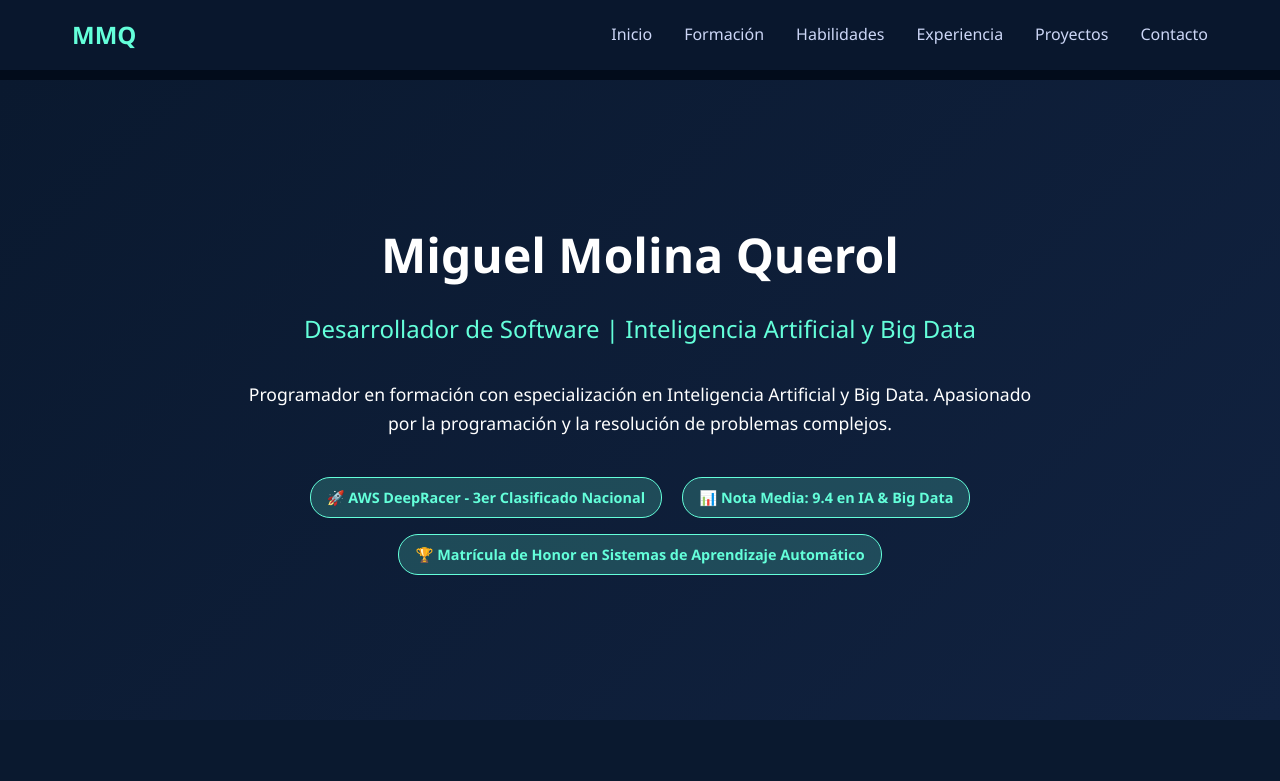
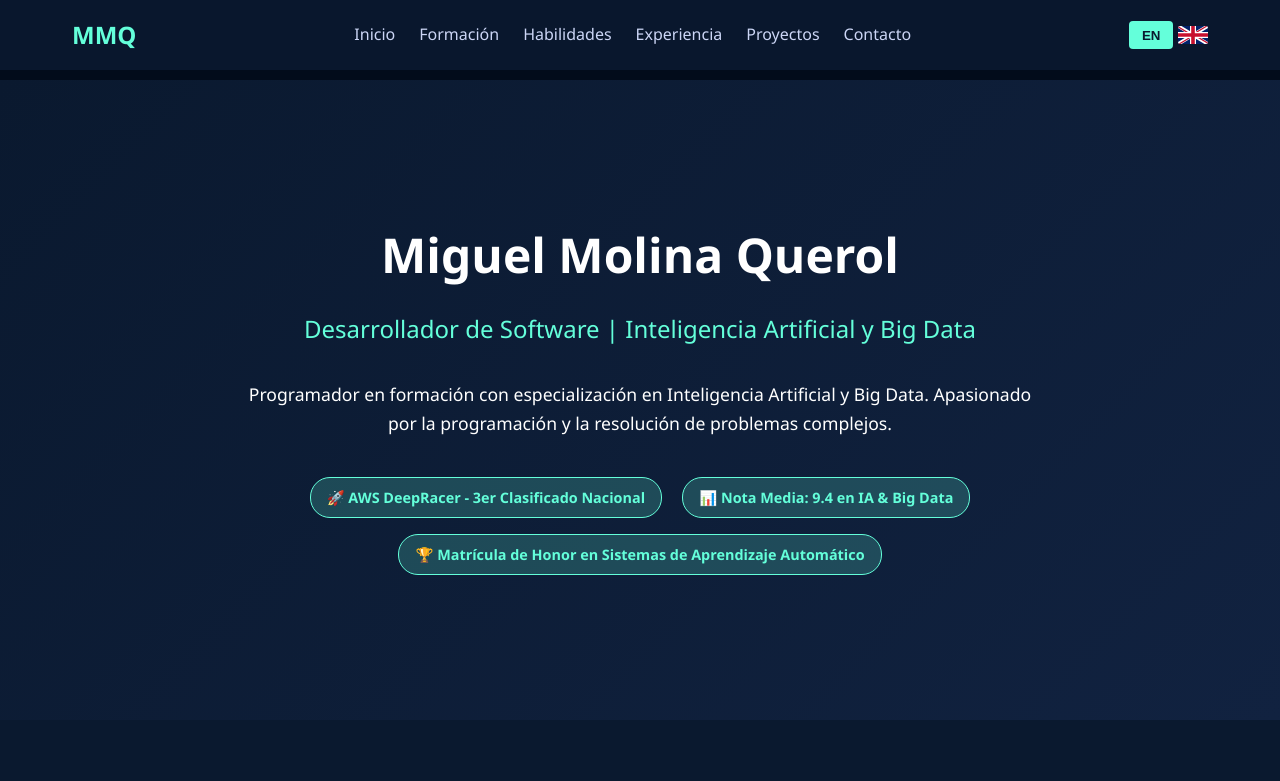
Before and after one commit to molirs/molirs.github.io, a plain HTML site: page index.html in a window 1280 px wide. Shown: the top 781 px of the page. Drawn offline with Linux system fonts and the light colour scheme.

Commit message:
Comienzo con la implementacion de la traduccion del portfolio al ingles. Asi como la estraccion de los scripts a archivos .js externos al index.html

```diff
--- a/index.html
+++ b/index.html
@@ -7,12 +7,13 @@
     <link rel="stylesheet" href="style.css">
     <style></style>
 </head>
+
 <body>
 <!-- Navigation -->
 <nav>
     <div class="nav-container">
         <a href="#" class="logo">MMQ</a>
-        <ul class="nav-links">
+        <ul id="nav-es" class="nav-links lang-content es">
             <li><a href="#home">Inicio</a></li>
             <li><a href="#about">Formación</a></li>
             <li><a href="#skills">Habilidades</a></li>
@@ -20,6 +21,22 @@
             <li><a href="#projects">Proyectos</a></li>
             <li><a href="#contact">Contacto</a></li>
         </ul>
+        <ul id="nav-en" class="nav-links lang-content en" hidden>
+            <!-- English copies (hidden by default) -->
+            <li><a href="#home">Home</a></li>
+            <li><a href="#about">Education</a></li>
+            <li><a href="#skills">Skills</a></li>
+            <li><a href="#experience">Experience</a></li>
+            <li><a href="#projects">Projects</a></li>
+            <li><a href="#contact">Contact</a></li>
+        </ul>
+
+        <!-- Language toggle pushed to the right -->
+        <div class="lang-wrapper">
+            <button id="langBtn" class="lang-toggle">EN</button>
+            <img id="flag-es" class="flag" src="Spain_Flag.svg" alt="ES">
+            <img id="flag-en" class="flag" src="UK_Flag.svg" alt="EN">
+        </div>
     </div>
 </nav>
 
@@ -225,27 +242,7 @@
 <footer>
     <p>&copy; 2025 Miguel Molina Querol. Todos los derechos reservados.</p>
 </footer>
-
-<script>
-    // Smooth scrolling for navigation links
-    document.querySelectorAll('a[href^="#"]').forEach(anchor => {
-        anchor.addEventListener('click', function (e) {
-            e.preventDefault();
-            document.querySelector(this.getAttribute('href')).scrollIntoView({
-                behavior: 'smooth'
-            });
-        });
-    });
-
-    // Add scroll effect to navigation
-    window.addEventListener('scroll', function() {
-        const nav = document.querySelector('nav');
-        if (window.scrollY > 100) {
-            nav.style.backgroundColor = 'rgba(10, 25, 47, 0.98)';
-        } else {
-            nav.style.backgroundColor = 'rgba(10, 25, 47, 0.95)';
-        }
-    });
-</script>
+<script src="smooth-scroll.js"></script>
+<script src="lang-toggle.js"></script>
 </body>
 </html>
--- /dev/null
+++ b/lang-toggle.js
@@ -0,0 +1,27 @@
+const btn = document.getElementById('langBtn');
+const flagEs = document.getElementById('flag-es');
+const flagEn = document.getElementById('flag-en');
+let current = localStorage.getItem('lang') || 'es';
+
+function switchLang() {
+  current = current === 'es' ? 'en' : 'es';
+  localStorage.setItem('lang', current);
+  applyLang();
+}
+
+function applyLang() {
+  // nav links
+  document.getElementById('nav-es').hidden = current !== 'es';
+  document.getElementById('nav-en').hidden = current !== 'en';
+  // sections (hero, about, etc.) – add same logic to your other bilingual blocks
+  document.querySelectorAll('.lang-content.es').forEach(el => el.hidden = current !== 'es');
+  document.querySelectorAll('.lang-content.en').forEach(el => el.hidden = current !== 'en');
+  // flag switch
+  flagEs.hidden = current == 'es';
+  flagEn.hidden = current == 'en';
+  // text on the button
+  btn.textContent = current === 'es' ? 'EN' : 'ES';
+}
+
+btn.addEventListener('click', switchLang);
+applyLang();
--- /dev/null
+++ b/smooth-scroll.js
@@ -0,0 +1,19 @@
+ // Smooth scrolling for navigation links
+    document.querySelectorAll('a[href^="#"]').forEach(anchor => {
+        anchor.addEventListener('click', function (e) {
+            e.preventDefault();
+            document.querySelector(this.getAttribute('href')).scrollIntoView({
+                behavior: 'smooth'
+            });
+        });
+    });
+
+    // Add scroll effect to navigation
+    window.addEventListener('scroll', function() {
+        const nav = document.querySelector('nav');
+        if (window.scrollY > 100) {
+            nav.style.backgroundColor = 'rgba(10, 25, 47, 0.98)';
+        } else {
+            nav.style.backgroundColor = 'rgba(10, 25, 47, 0.95)';
+        }
+    });
--- a/style.css
+++ b/style.css
@@ -21,6 +21,10 @@
             background-color: var(--bg-dark);
         }
 
+        [hidden] {
+          display: none !important;
+        }
+
         /* Navigation */
         nav {
             background-color: rgba(10, 25, 47, 0.95);
@@ -39,6 +43,35 @@
             display: flex;
             justify-content: space-between;
             align-items: center;
+            gap: 1rem;
+        }
+
+        .lang-toggle {
+          background: var(--accent-color);
+          color: var(--primary-color);
+          border: none;
+          padding: 0.4rem 0.8rem;
+          border-radius: 4px;
+          font-weight: bold;
+          cursor: pointer;
+          transition: background 0.3s ease;
+        }
+
+        .lang-toggle:hover {
+          background: #52e3c2;
+        }
+
+        .lang-wrapper {
+          display: flex;          /* keeps flag glued to button */
+          align-items: center;
+          gap: 0.3rem;            /* tiny gap between button & flag */
+        }
+
+        .flag {
+          width: 30px;
+          height: auto;
+          cursor: pointer;
+          border-radius: 2px;
         }
 
         .logo {
@@ -50,8 +83,12 @@
 
         .nav-links {
             display: flex;
-            list-style: none;
-            gap: 2rem;
+              list-style: none;
+              gap: 1.5rem;
+              margin: 0;
+              padding: 0;
+              width: auto;
+
         }
 
         .nav-links a {
```
Also changed, not shown: Spain_Flag.svg (added), UK_Flag.svg (added).
